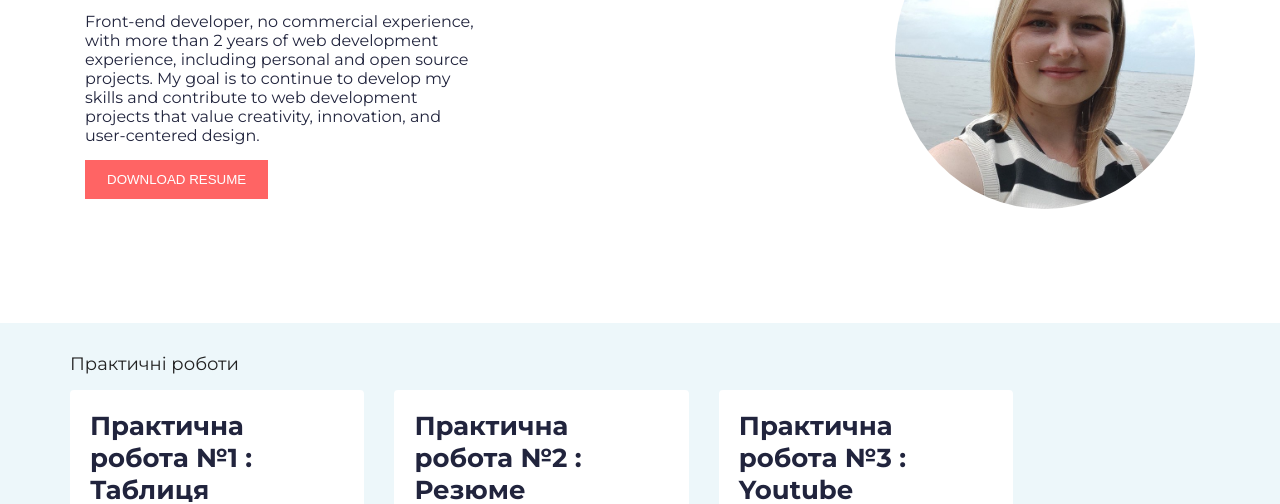
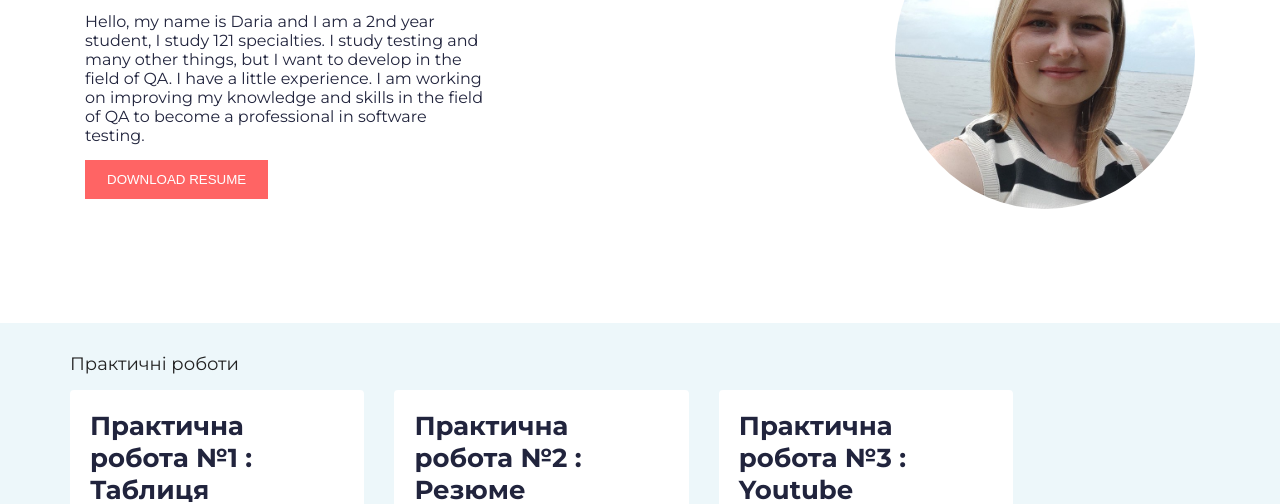
Before and after one commit to Dasha2501/web, a plain HTML site: page index.html in a window 1280 px wide. Shown: the part 296-800 px from the top of the page. Drawn offline with Linux system fonts and the light colour scheme.

Commit message:
update lab5

```diff
--- a/index.html
+++ b/index.html
@@ -53,11 +53,7 @@
               <div class="aboutInfo">
                 <h1>Hi, I'm Darya, QA Manual</h1>
                 <p>
-                  Front-end developer, no commercial experience, with more than
-                  2 years of web development experience, including personal and
-                  open source projects. My goal is to continue to develop my
-                  skills and contribute to web development projects that value
-                  creativity, innovation, and user-centered design.
+					Hello, my name is Daria and I am a 2nd year student, I study 121 specialties. I study testing and many other things, but I want to develop in the field of QA. I have a little experience. I am working on improving my knowledge and skills in the field of QA to become a professional in software testing.
                 </p>
                 <a
                   href="#"
```
